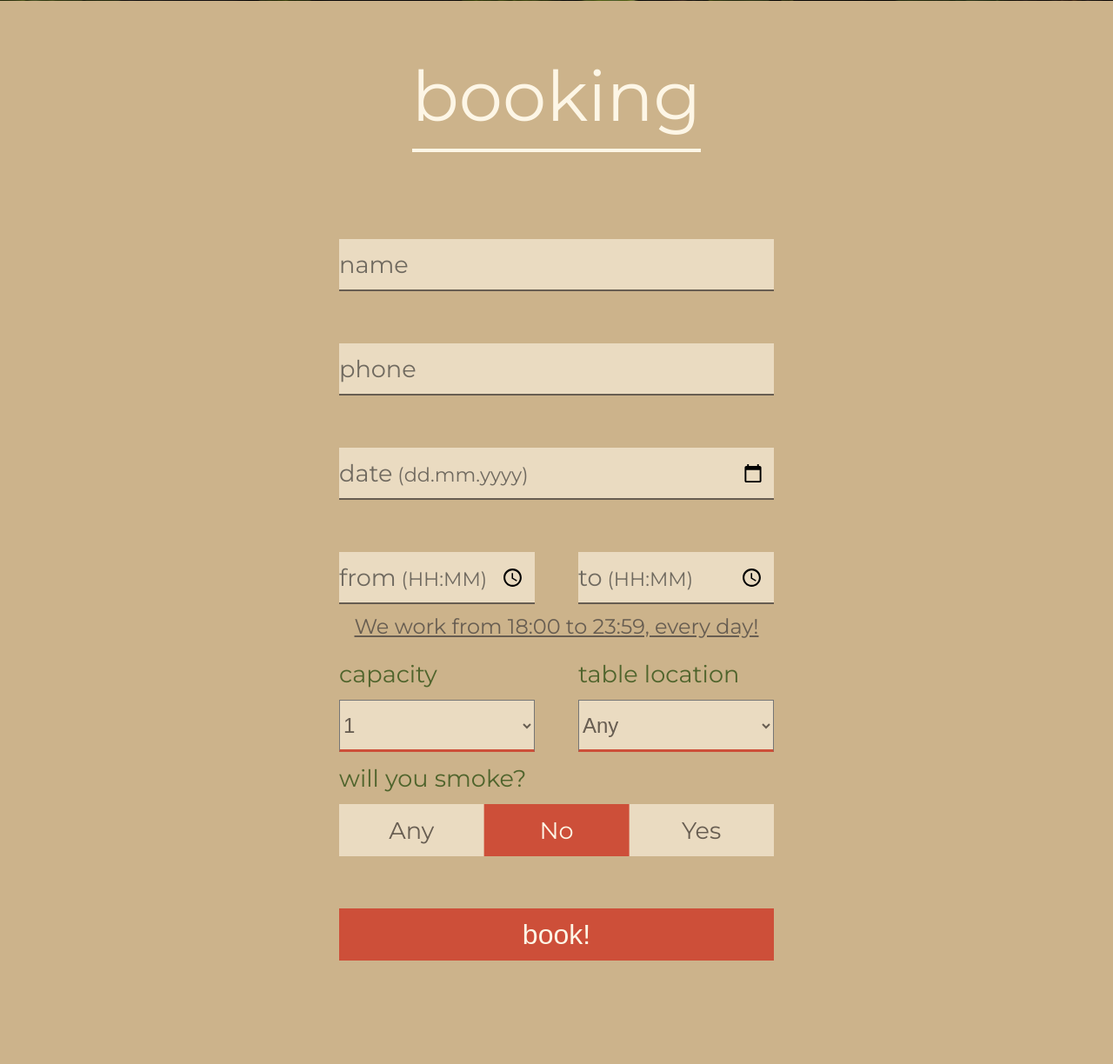
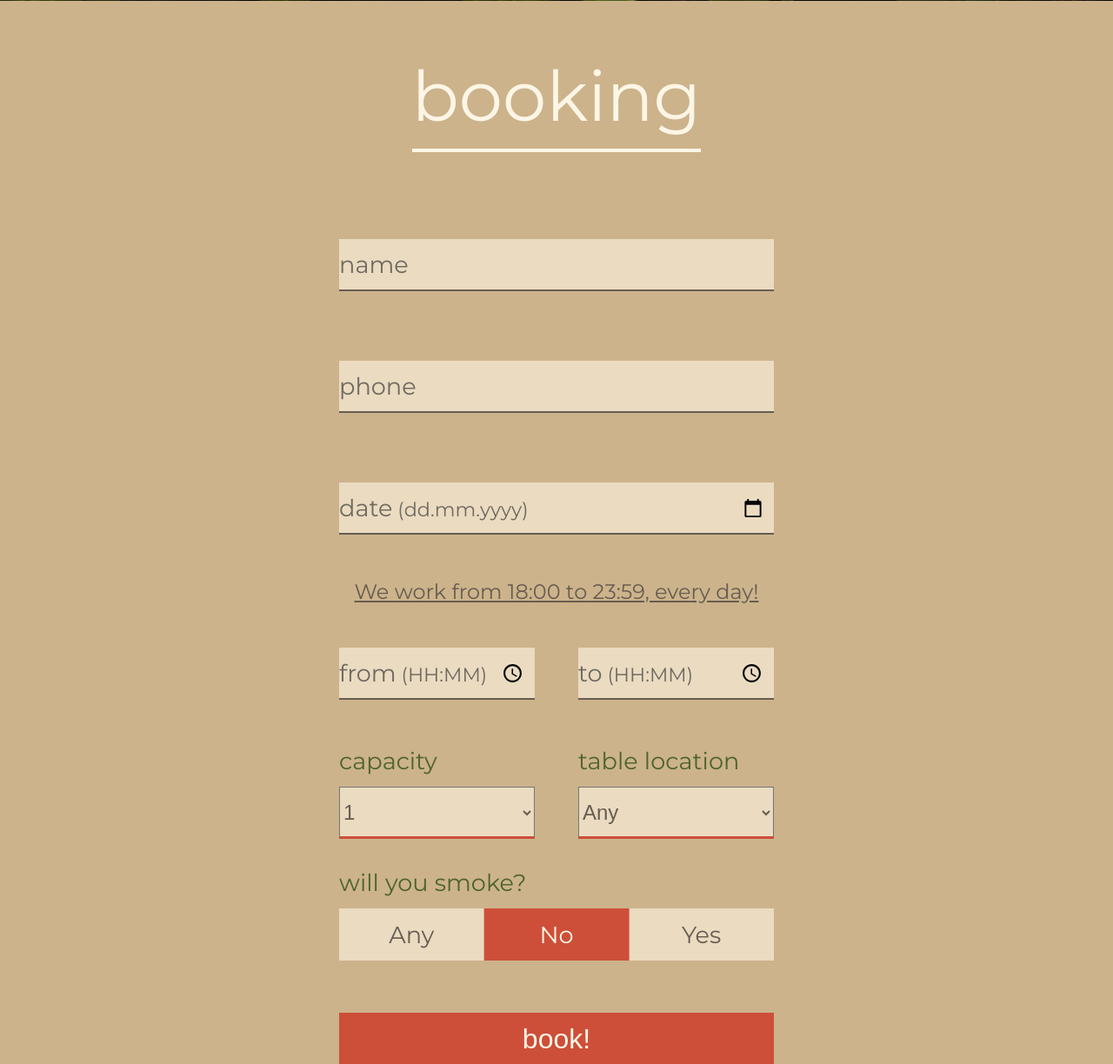
Before and after one commit to SavelevMatthew/NonnoFornario, a Django app: page / in a window 1280 px wide. Shown: the part 3121-4345 px from the top of the page at 87% size. Run offline with Django 3.2, Linux system fonts and the light colour scheme; data comes from the database, SQL or seed files in the repository.

Commit message:
Django form created Model form attached to visual form

```diff
--- a/Booking/views.py
+++ b/Booking/views.py
@@ -1,18 +1,32 @@
-from django.shortcuts import render
-from django.template import loader
-from django.http import HttpResponse
+from django.shortcuts import render, redirect
 from .models import Pizza, Table
 from django.db.models import Max
+from django.views.generic import View
+from Booking.forms import BookingForm
 import datetime
 
 
 # Create your views here.
-def index(request):
-    template = loader.get_template('Booking/index.html')
-    amount = Table.objects.all().aggregate(Max('capacity'))['capacity__max']
-    context = {
-        'pizzas': Pizza.objects.all(),
-        'now_date': str(datetime.date.today()),
-        'cap_range': range(1, amount + 1)
-    }
-    return HttpResponse(template.render(context, request=request))
+class IndexView(View):
+    def get(self, request, *args, **kwargs):
+        amount = Table.objects.all().aggregate(Max('capacity'))['capacity__max']
+        context = {
+            'pizzas': Pizza.objects.all(),
+            'now_date': str(datetime.date.today()),
+            'cap_range': range(1, amount + 1)
+        }
+        return render(request, 'Booking/index.html', context=context)
+
+    def post(self, request, *args, **kwargs):
+        form = BookingForm(request.POST)
+        if form.is_valid():
+            return redirect('home')
+        amount = Table.objects.all().aggregate(Max('capacity'))[
+            'capacity__max']
+        context = {
+            'pizzas': Pizza.objects.all(),
+            'now_date': str(datetime.date.today()),
+            'cap_range': range(1, amount + 1),
+            'form': form
+        }
+        return render(request, 'Booking/index.html', context=context)
--- a/NonoFornario/urls.py
+++ b/NonoFornario/urls.py
@@ -22,5 +22,5 @@ from NonoFornario import settings
 
 urlpatterns = [
     path('admin/', admin.site.urls),
-    path('', views.index, name='home'),
+    path('', views.IndexView.as_view(), name='home'),
 ] + static(settings.MEDIA_URL, document_root=settings.MEDIA_ROOT)
--- a/static/Booking/styles/main.css
+++ b/static/Booking/styles/main.css
@@ -475,7 +475,7 @@ a {
     position: relative;
     width: 100%;
     height: 120px;
-    overflow: hidden;
+    /*overflow: hidden;*/
     font-size: 1.7rem;
 }
 .field__input {
@@ -503,10 +503,10 @@ a {
     position: absolute;
     bottom: -2px;
     left: 0;
-    width: 100%;
+    width: 0;
     height: 100%;
     border-bottom: 3px solid var(--red);
-    transform: translateX(-100%);
+    /*transform: translateX(-100%);*/
     transition: all 0.3s ease;
 }
 .field__holder {
@@ -525,7 +525,8 @@ a {
 }
 .field__input:focus + .field__label::after,
 .field__input:valid + .field__label::after {
-    transform: translateX(0%);
+    /*transform: translateX(0%);*/
+    width: 100%;
 }
 .field__input_webkit::-webkit-datetime-edit-text,
 .field__input_webkit::-webkit-datetime-edit-month-field,
@@ -563,9 +564,9 @@ a {
 }
 .booking-form__time-wrap {
     width: 100%;
-    height: 170px;
+    height: 190px;
     display: grid;
-    grid-template-rows: 120px 50px;
+    grid-template-rows: 50px 1fr;
     grid-template-columns: 1fr 1fr;
     grid-column-gap: 50px;
 }
@@ -582,11 +583,12 @@ a {
     color: var(--brown);
     text-decoration: underline;
     text-align: center;
+    transform: translateY(20px);
 }
 .booking-form__persons-wrap {
     width: 100%;
     height: 60px;
-    margin-top: 60px;
+    margin-top: 80px;
     display: grid;
     grid-template-columns: 1fr 1fr;
     grid-template-rows: 1fr;
@@ -621,7 +623,7 @@ a {
 .check_menu {
     width: 100%;
     height: 60px;
-    margin-top: 60px;
+    margin-top: 80px;
     background: var(--half-light);
     position: relative;
     display: flex;
@@ -678,4 +680,23 @@ a {
 .booking-form__submit:active {
     background-color: var(--d-red);
 }
+.booking-form__field:not(:last-child) {
+    margin-bottom: 20px;
+}
+.field__error-box {
+    position: absolute;
+    width: 100%;
+    top: 100%;
+    left: 0;
+    display: flex;
+    flex-direction: column;
+    align-items: flex-start;
+    justify-content: flex-start;
+}
+.field__error {
+    z-index: 5;
+    color: var(--red);
+    font-size: 1rem;
+    margin-top: 3px;
+}
 /*#endregion*/
--- a/static/Booking/styles/media.css
+++ b/static/Booking/styles/media.css
@@ -142,13 +142,14 @@
 @media screen and (max-width: 549px) {
     .booking-form__time-wrap {
         grid-template-columns: 1fr;
-        grid-template-rows: 120px 120px 70px;
+        grid-template-rows: 70px 120px 120px;
         height: 310px;
         grid-column-gap: 0;
+        margin-bottom: 20px;
     }
     .field__info {
         grid-column: 1;
-        grid-row: 3;
+        grid-row: 1;
     }
 }
 @media screen and (max-width: 477px) {
--- a/templates/Booking/index.html
+++ b/templates/Booking/index.html
@@ -47,16 +47,26 @@
 {% block book-form %}
     <form action="{% url 'home' %}" method="POST" class="booking-form">
         <div class="booking-form__field field">
-            <input type="text" required name="name" class="field__input" id="name">
+            <input type="text" required name="name" class="field__input" id="name" maxlength="32">
             <label for="name" class="field__label">
                 <span class="field__holder">name</span>
             </label>
+            <div class="field__error-box">
+                {% for err in form.name.errors %}
+                    <span class="field__error">{{ err }}</span>
+                {% endfor %}
+            </div>
         </div>
         <div class="booking-form__field field">
             <input type="tel" required name="phone" class="field__input" id="phone">
             <label for="phone" class="field__label">
                 <span class="field__holder">phone</span>
             </label>
+            <div class="field__error-box">
+                {% for err in form.phone.errors %}
+                    <span class="field__error">{{ err }}</span>
+                {% endfor %}
+            </div>
         </div>
         <div class="booking-form__field field">
             <input type="date" required name="date"
@@ -64,23 +74,38 @@
             <label for="date" class="field__label">
                 <span class="field__holder">date</span>
             </label>
+            <div class="field__error-box">
+                {% for err in form.date.errors %}
+                    <span class="field__error">{{ err }}</span>
+                {% endfor %}
+            </div>
         </div>
         <div class="booking-form__time-wrap">
+            <span class="field__info">
+                We work from 18:00 to 23:59, every day!
+            </span>
             <div class="booking-form__field field">
-                <input type="time" required name="time_from" class="field__input field__input_webkit field__input_time" id="time_from" min="18:00">
+                <input type="time" required name="time_from" class="field__input field__input_webkit field__input_time" id="time_from">
                 <label for="time_from" class="field__label">
                     <span class="field__holder field__holder_time">from</span>
                 </label>
+                <div class="field__error-box">
+                    {% for err in form.time_from.errors %}
+                        <span class="field__error">{{ err }}</span>
+                    {% endfor %}
+                </div>
             </div>
             <div class="booking-form__field field">
-                <input type="time" required name="time_to" class="field__input field__input_webkit field__input_time" id="time_to" min="18:00">
+                <input type="time" required name="time_to" class="field__input field__input_webkit field__input_time" id="time_to">
                 <label for="time_to" class="field__label">
                     <span class="field__holder field__holder_time">to</span>
                 </label>
+                <div class="field__error-box">
+                    {% for err in form.time_to.errors %}
+                        <span class="field__error">{{ err }}</span>
+                    {% endfor %}
+                </div>
             </div>
-            <span class="field__info">
-                We work from 18:00 to 23:59, every day!
-            </span>
         </div>
         <div class="booking-form__persons-wrap">
             <div class="selector">
@@ -92,6 +117,11 @@
                 <label for="capacity" class="field__select-label">
                     <span class="field__select-holder">capacity</span>
                 </label>
+                <div class="field__error-box">
+                    {% for err in form.capacity.errors %}
+                        <span class="field__error">{{ err }}</span>
+                    {% endfor %}
+                </div>
             </div>
             <div class="selector">
                 <select name="location" id="location" class="field__select" required>
@@ -103,6 +133,11 @@
                 <label for="location" class="field__select-label">
                     <span class="field__select-holder">table location</span>
                 </label>
+                <div class="field__error-box">
+                    {% for err in form.location.errors %}
+                        <span class="field__error">{{ err }}</span>
+                    {% endfor %}
+                </div>
             </div>
         </div>
         <div class="check_menu">
@@ -116,6 +151,11 @@
             <div class="field__select-label">
                 <span class="field__select-holder">will you smoke?</span>
             </div>
+            <div class="field__error-box">
+                {% for err in form.smoking.errors %}
+                    <span class="field__error">{{ err }}</span>
+                {% endfor %}
+            </div>
         </div>
         <input type="submit" name="submit" value="book!" class="booking-form__submit">
         {% csrf_token %}
```
Also changed, not shown: Booking/forms.py (added, +15 -0 lines).
